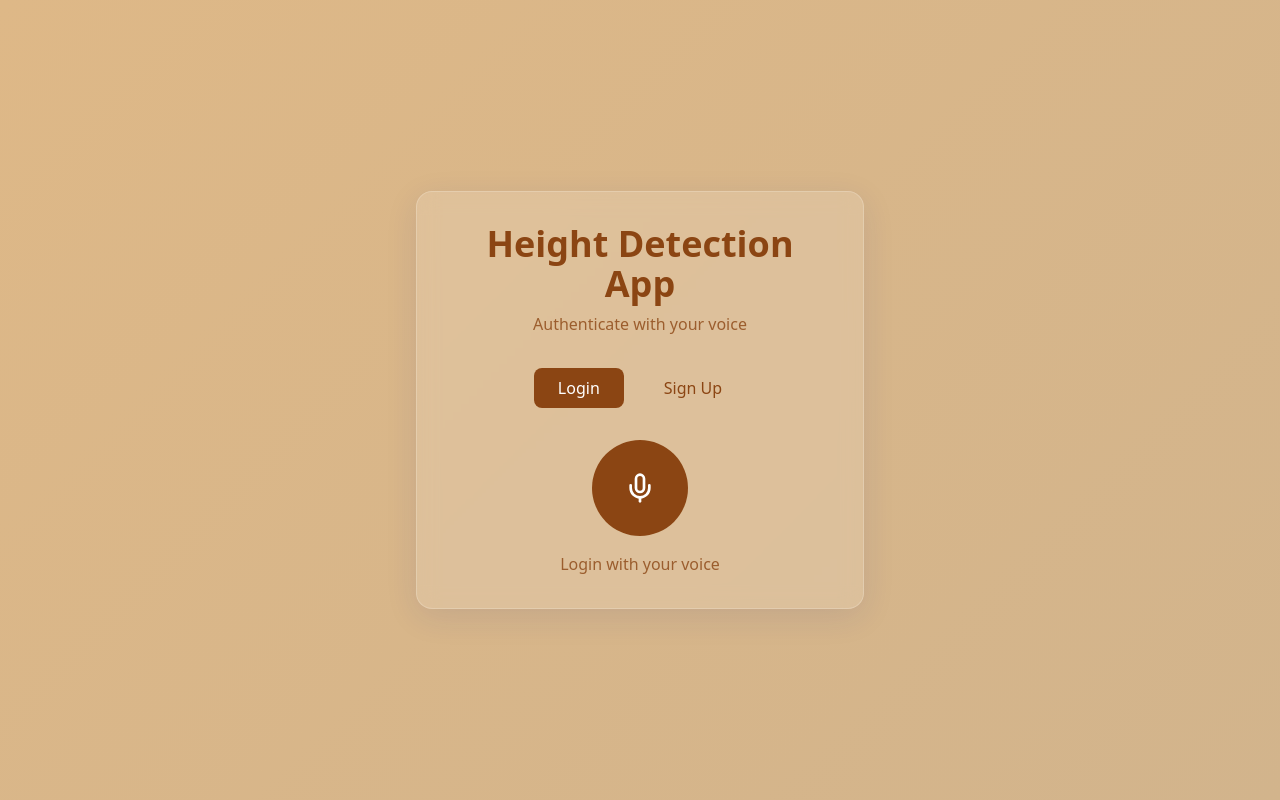
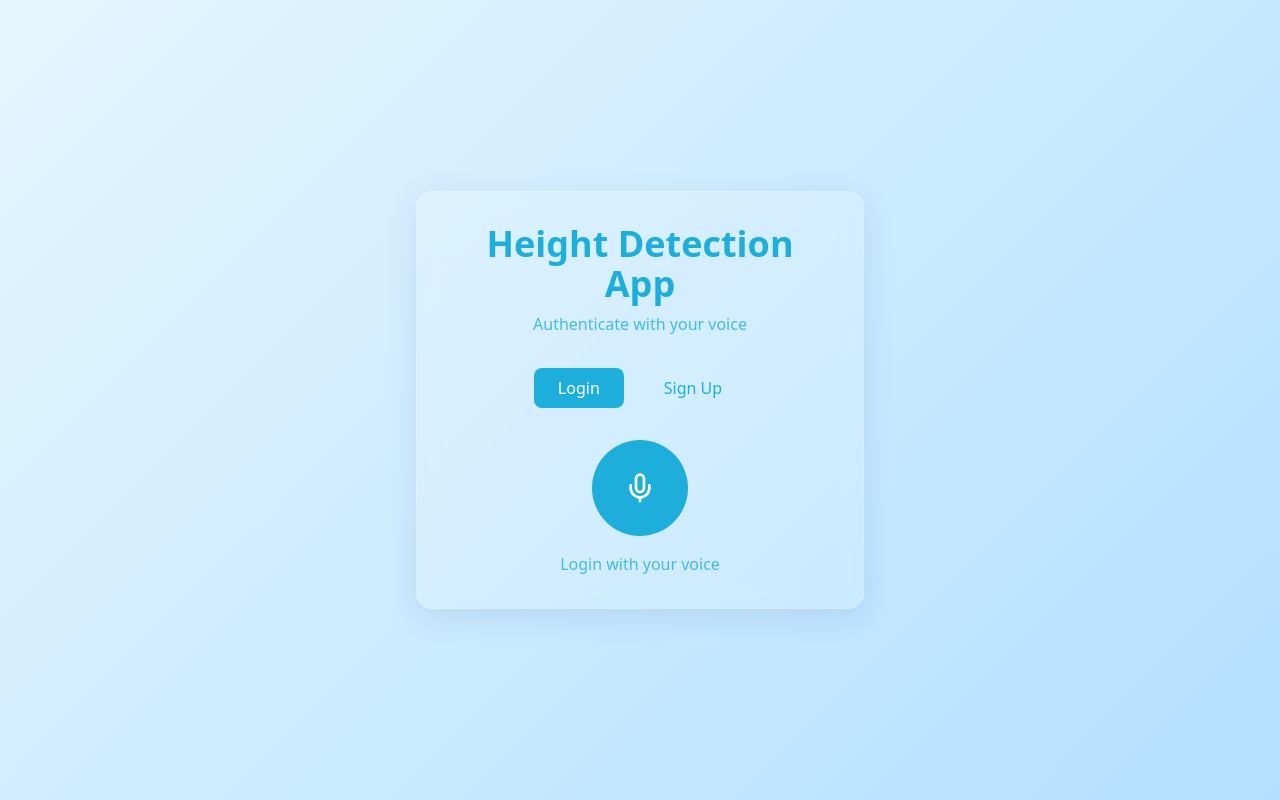
Before and after one commit to sahityadubey28/height-detection, a React (Vite) app: page / in a window 1280 px wide. Built offline with nearby package versions, Linux system fonts and the light colour scheme.

Commit message:
Change color scheme
Updated the color scheme throughout the application to enhance visual appeal and improve user experience.
[skip gpt_engineer]

```diff
--- a/src/index.css
+++ b/src/index.css
@@ -4,33 +4,33 @@
 
 @layer base {
   :root {
-    --background: 30 50% 85%;
-    --foreground: 20 40% 20%;
+    --background: 200 100% 95%;
+    --foreground: 200 80% 20%;
 
     --card: 0 0% 100%;
-    --card-foreground: 20 40% 20%;
+    --card-foreground: 200 80% 20%;
 
     --popover: 0 0% 100%;
-    --popover-foreground: 20 40% 20%;
+    --popover-foreground: 200 80% 20%;
 
-    --primary: 20 40% 20%;
+    --primary: 200 80% 20%;
     --primary-foreground: 0 0% 100%;
 
-    --secondary: 30 50% 85%;
-    --secondary-foreground: 20 40% 20%;
+    --secondary: 200 100% 95%;
+    --secondary-foreground: 200 80% 20%;
 
-    --muted: 30 50% 85%;
-    --muted-foreground: 20 40% 20%;
+    --muted: 200 100% 95%;
+    --muted-foreground: 200 80% 20%;
 
-    --accent: 30 50% 85%;
-    --accent-foreground: 20 40% 20%;
+    --accent: 200 100% 95%;
+    --accent-foreground: 200 80% 20%;
 
     --destructive: 0 84.2% 60.2%;
     --destructive-foreground: 0 0% 100%;
 
-    --border: 20 40% 20%;
-    --input: 20 40% 20%;
-    --ring: 20 40% 20%;
+    --border: 200 80% 20%;
+    --input: 200 80% 20%;
+    --ring: 200 80% 20%;
 
     --radius: 0.5rem;
   }
@@ -41,8 +41,8 @@
     @apply border-border;
   }
   body {
-    @apply bg-[#DEB887] text-foreground;
-    background: linear-gradient(135deg, #DEB887 0%, #D2B48C 100%);
+    @apply bg-[#E5F6FF] text-foreground;
+    background: linear-gradient(135deg, #E5F6FF 0%, #B3E0FF 100%);
     min-height: 100vh;
   }
 }
--- a/tailwind.config.ts
+++ b/tailwind.config.ts
@@ -25,16 +25,16 @@ export default {
         background: "hsl(var(--background))",
         foreground: "hsl(var(--foreground))",
         primary: {
-          DEFAULT: "#8B4513",
+          DEFAULT: "#1EAEDB",
           foreground: "#FFFFFF",
         },
         secondary: {
-          DEFAULT: "#D2691E",
+          DEFAULT: "#33C3F0",
           foreground: "#FFFFFF",
         },
         card: {
           DEFAULT: "rgba(255, 255, 255, 0.15)",
-          foreground: "#8B4513",
+          foreground: "#1EAEDB",
         },
         destructive: {
           DEFAULT: "hsl(var(--destructive))",
@@ -45,7 +45,7 @@ export default {
           foreground: "hsl(var(--muted-foreground))",
         },
         accent: {
-          DEFAULT: "#CD853F",
+          DEFAULT: "#0EA5E9",
           foreground: "#FFFFFF",
         },
       },
```
